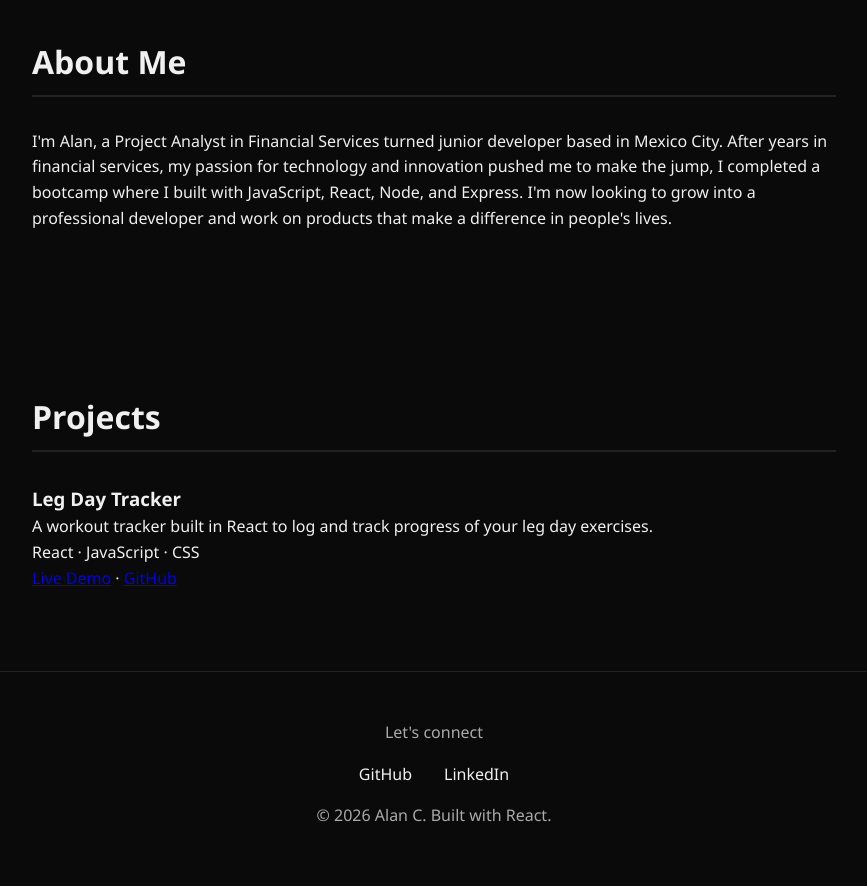
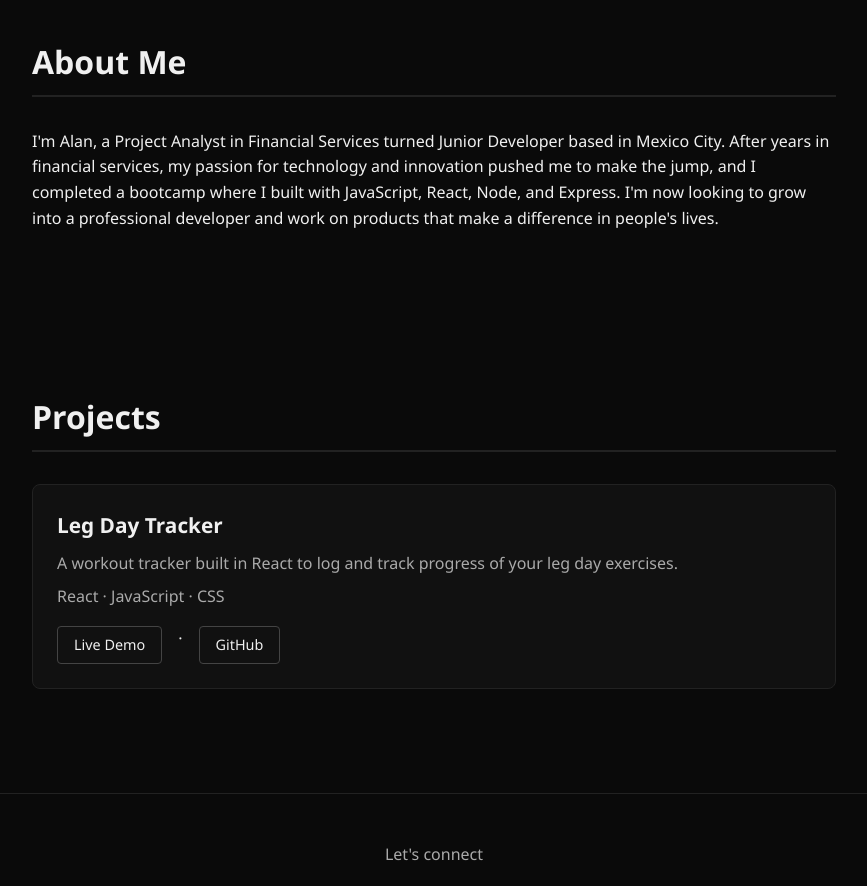
Before and after one commit to twiinko-rocker/my-portfolio, a React (Vite) app: page / in a window 1280 px wide. Shown: the part 460-1346 px from the top of the page, without its empty margins (206-1073 px from the left). Built offline with nearby package versions, Linux system fonts and the light colour scheme.

Commit message:
feat: style project cards

```diff
--- a/src/components/About.jsx
+++ b/src/components/About.jsx
@@ -3,7 +3,7 @@ function About() {
     <section id="about">
       <h2>About Me</h2>
       <p>
-        I'm Alan, a Project Analyst in Financial Services turned junior developer based in Mexico City. After years in financial services, my passion for technology and innovation pushed me to make the jump, I completed a bootcamp where I built with JavaScript, React, Node, and Express. I'm now looking to grow into a professional developer and work on products that make a difference in people's lives.
+        I'm Alan, a Project Analyst in Financial Services turned Junior Developer based in Mexico City. After years in financial services, my passion for technology and innovation pushed me to make the jump, and I completed a bootcamp where I built with JavaScript, React, Node, and Express. I'm now looking to grow into a professional developer and work on products that make a difference in people's lives.
       </p>
     </section>
   )
--- a/src/components/Projects.jsx
+++ b/src/components/Projects.jsx
@@ -15,13 +15,15 @@ return (
     <section id="projects">
         <h2>Projects</h2>
         {projects.map(project => (
-            <div key={project.id}>
+            <div key={project.id} className="project-card">
                 <h3>{project.title}</h3>
                 <p>{project.description}</p>
                 <p>{project.tech.join(" · ")}</p>
-                <a href={project.liveUrl} target="_blank" rel="noreferrer">Live Demo</a>
-                <span> · </span>
-                <a href={project.githubUrl} target="_blank" rel="noreferrer">GitHub</a>
+                <div className="project-links">
+                    <a href={project.liveUrl} target="_blank" rel="noreferrer">Live Demo</a>
+                    <span> · </span>
+                    <a href={project.githubUrl} target="_blank" rel="noreferrer">GitHub</a>
+                </div>
             </div>
         )
         )}
--- a/src/index.css
+++ b/src/index.css
@@ -5,7 +5,7 @@
 }
 
 body {
-  font-family: 'Segoe UI', Tahoma, Geneva, Verdana, sans-serif;
+  font-family: "Segoe UI", Tahoma, Geneva, Verdana, sans-serif;
   background-color: #0a0a0a;
   color: #f0f0f0;
   line-height: 1.6;
@@ -82,3 +82,36 @@ footer a {
   color: #f0f0f0;
   text-decoration: none;
 }
+
+.project-card {
+  background-color: #111;
+  border: 1px solid #222;
+  border-radius: 8px;
+  padding: 1.5rem;
+  margin-bottom: 1.5rem;
+}
+
+.project-card h3 {
+  font-size: 1.3rem;
+  margin-bottom: 0.5rem;
+}
+
+.project-card p {
+  color: #aaa;
+  margin-bottom: 0.5rem;
+}
+
+.project-links {
+  display: flex;
+  gap: 1rem;
+  margin-top: 1rem;
+}
+
+.project-links a {
+  color: #f0f0f0;
+  text-decoration: none;
+  border: 1px solid #444;
+  padding: 0.4rem 1rem;
+  border-radius: 4px;
+  font-size: 0.9rem;
+}
```
